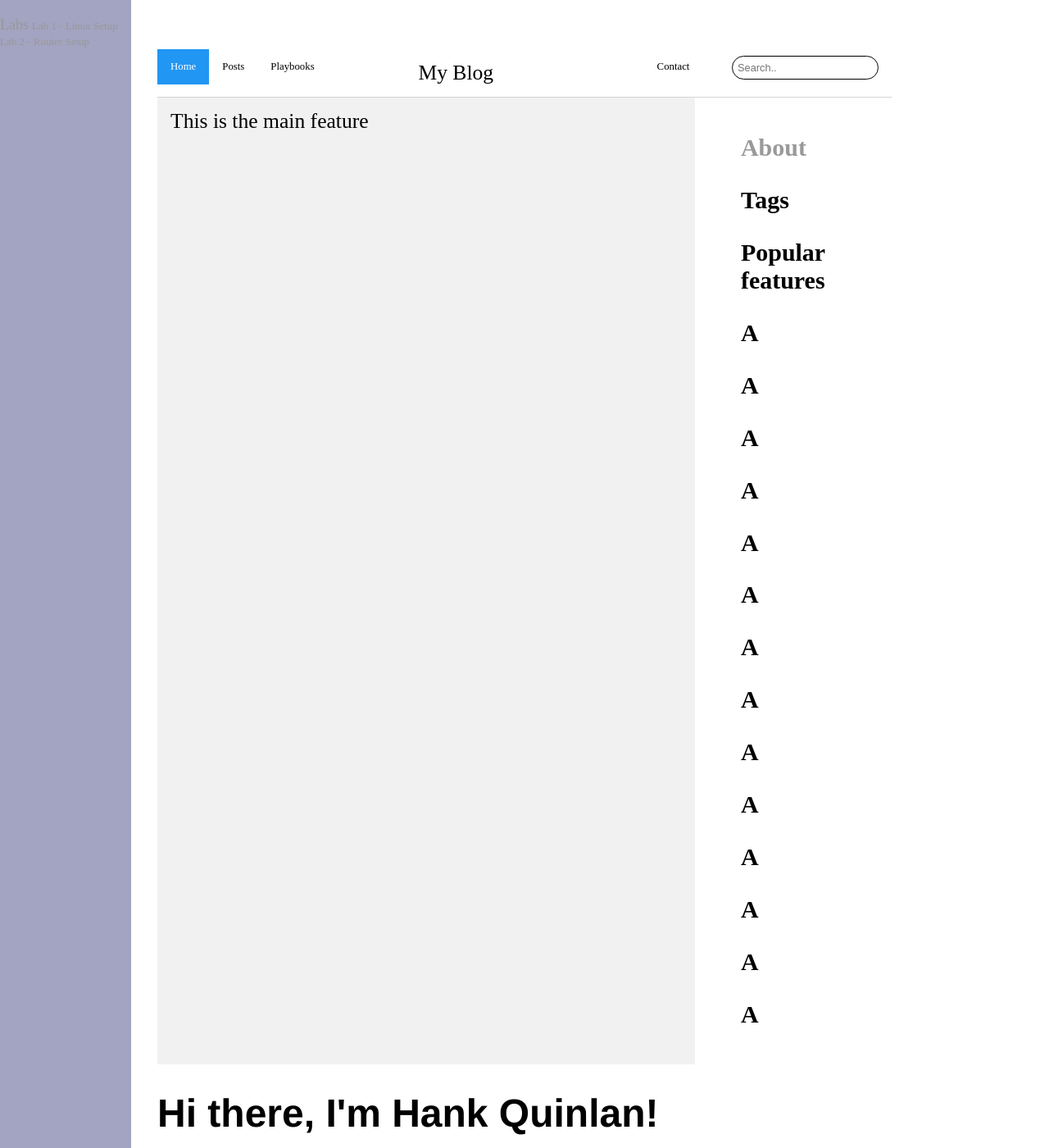
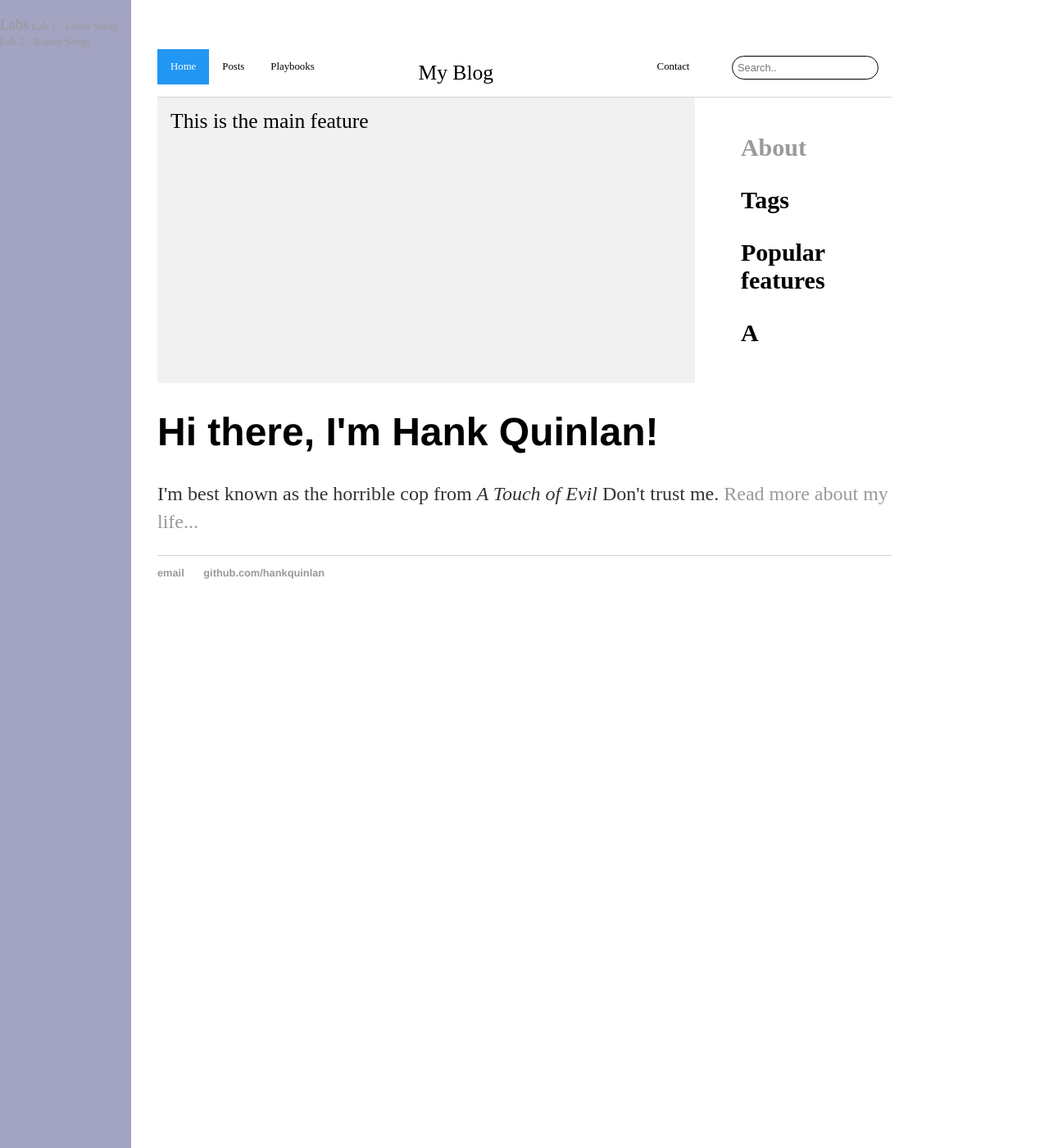
Before and after one commit to billparry99/billparry99.github.io, a Jekyll site: the page built from index.html, in a window 1280 px wide and 1400 px high. Shown: the whole window at 82% size. Built offline with Jekyll 4.4.1, drawn with Linux system fonts in a browser that asks for light colours.

Commit message:
Update default.html

```diff
--- a/_layouts/default.html
+++ b/_layouts/default.html
@@ -57,19 +57,6 @@
 						<h3>Tags</h3>
 						<h3>Popular features</h3>
 						<h3>A</h3>
-						<h3>A</h3>
-						<h3>A</h3>
-						<h3>A</h3>
-						<h3>A</h3>
-						<h3>A</h3>
-						<h3>A</h3>
-						<h3>A</h3>
-						<h3>A</h3>
-						<h3>A</h3>
-						<h3>A</h3>
-						<h3>A</h3>
-						<h3>A</h3>
-						<h3>A</h3>
 					</ul>
 				</div>
 			  </div>
```
